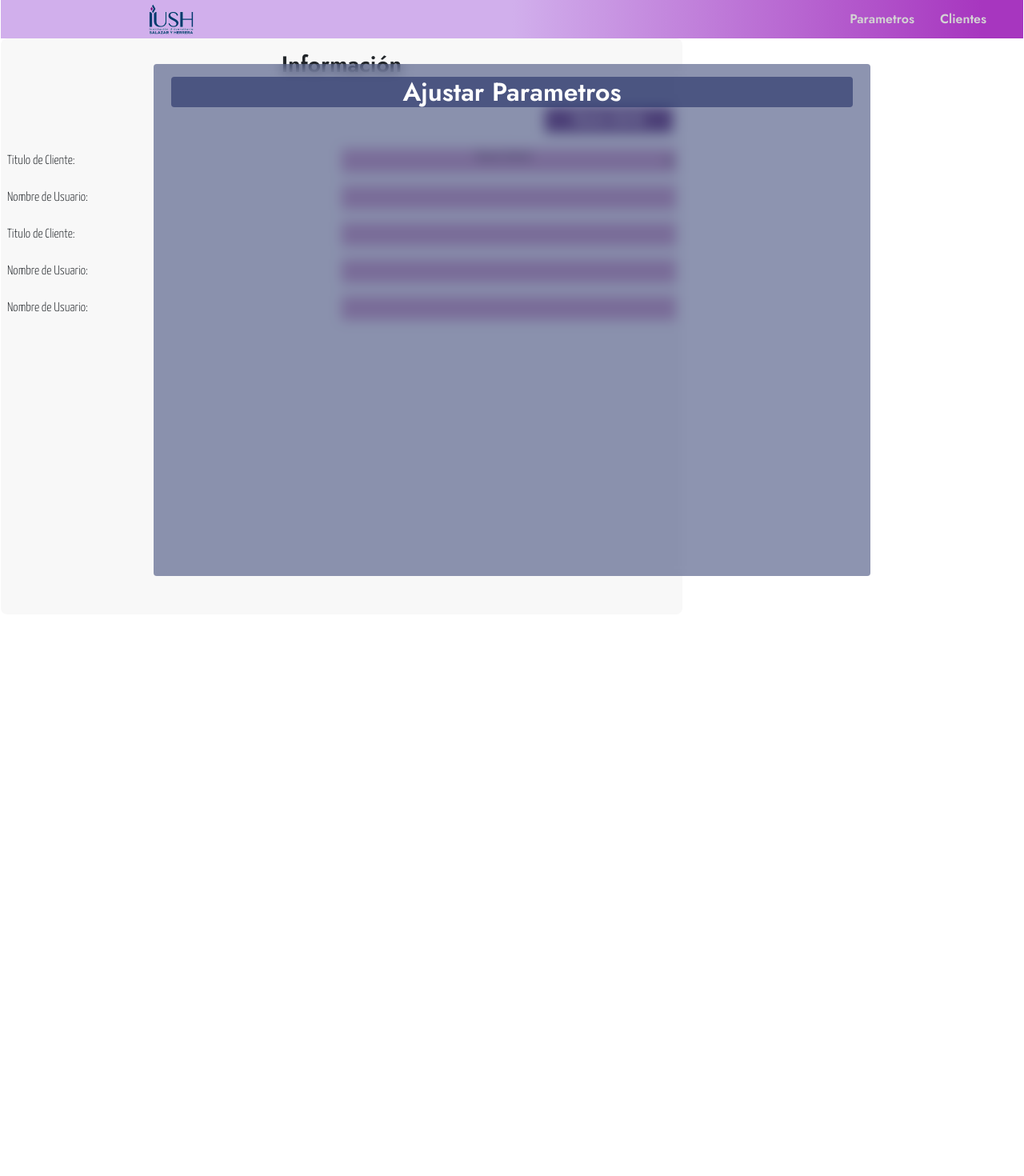
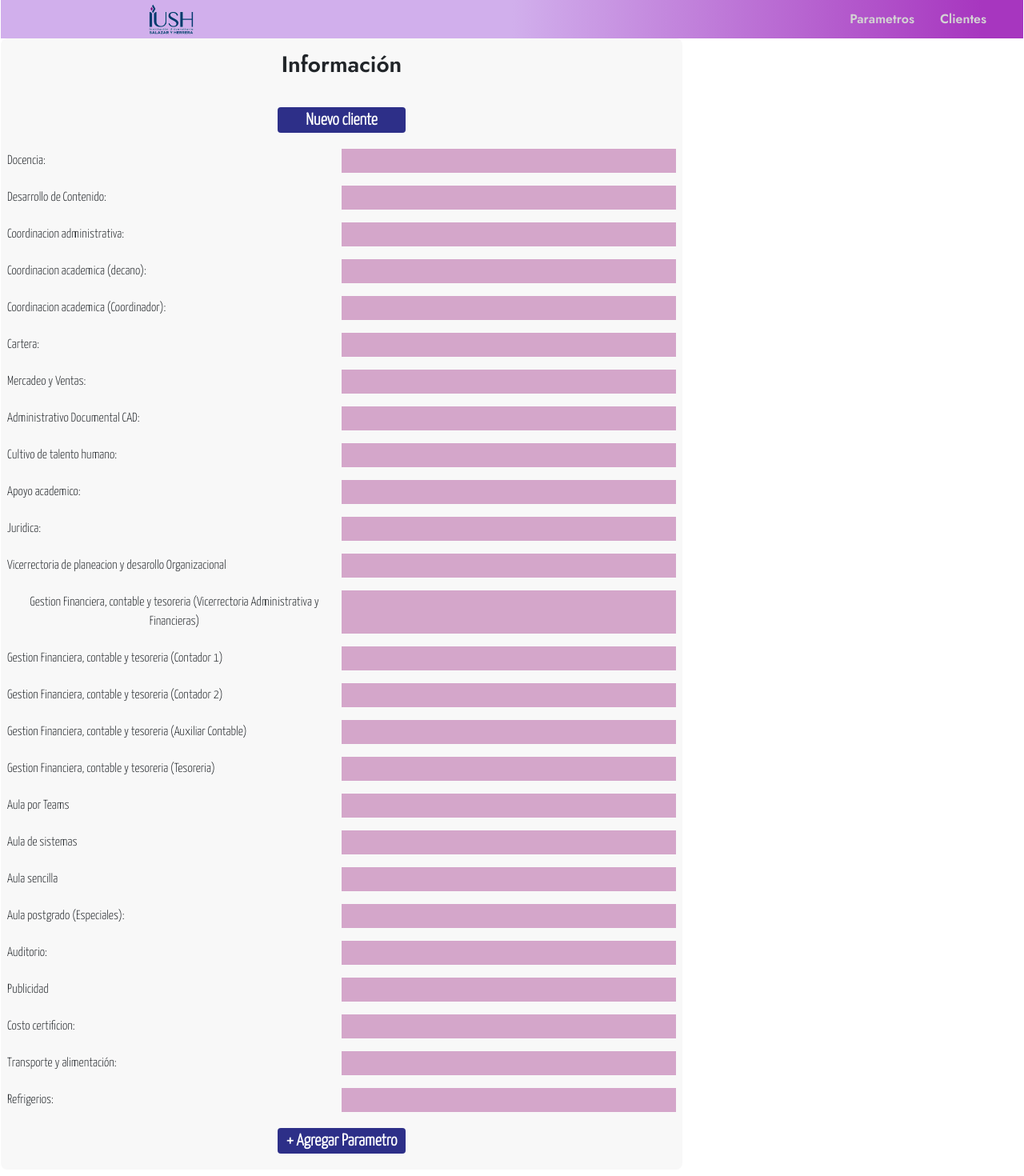
Before and after one commit to jpruedaort/CEIUSH_CLIENT, a React (Create React App) app in the folder Frontend/ppsena/: page / in a window 1280 px wide. Shown: the top 1470 px of the page at 80% size. Before the commit the page ends 826 px from the top, so only its background shows below. Built offline with nearby package versions, Linux system fonts and the light colour scheme.

Commit message:
Se agrego parametros de cotizacion

```diff
--- a/Frontend/ppsena/src/App.css
+++ b/Frontend/ppsena/src/App.css
@@ -119,8 +119,10 @@ h1 {
 }
 
 #btnLine {
-  justify-content: flex-end;
+  justify-content: center;
 }
+
+
 
 #btnLine button {
   height: 2rem;
@@ -129,7 +131,7 @@ h1 {
   border-radius: 4px;
   color: white;
   margin: 4px;
-  background-color: rgb(110, 67, 128);
+  background-color: rgb(45, 47, 136);
   font-size: 1.3rem;
   font-weight: bold;
 }
--- a/Frontend/ppsena/src/App.js
+++ b/Frontend/ppsena/src/App.js
@@ -4,6 +4,7 @@ import "./App.css";
 import UserWindow from "./component/userWindow";
 import UserList from "./component/UserList";
 import Parameters from "./component/parameters";
+import  Cotizacion  from "./component/cotizacion";
 
 //Crear contexto para uso con los componentes hijos.
 export const genContext = createContext();
@@ -12,6 +13,7 @@ function App() {
   //Estados para abrir y cerrar las diferentes ventanas
   const [userInput, setUserInput] = useState(false); // Estado para crear nuevo usuario
   const [clientList, setclientList] = useState(false);
+  const [nombre,setNombre]= useState()
 
   //para abrir o cerrar la ventana de nuevo usuario
   const toogleClient = (e) => {
@@ -26,6 +28,11 @@ function App() {
     setclientList(!clientList);
     console.log("UserList");
   };
+
+  //cambia el nombre
+  const nombrehappy = (e) => {
+    setNombre(e.target.value)
+  }
 
   const value = { toogleClient, toogleClientList };
 
@@ -58,34 +65,125 @@ function App() {
                 </button>
               </div>
               <div className="inputLine">
-                <label>Titulo de Cliente: </label>
-                <select className="input-group">
-                  <option value="new1">Nuevo Cliente</option>
-                </select>
+                <label>Docencia: </label>
+                <input onChange={e=>nombrehappy(e)}></input>
               </div>
               <div className="inputLine">
-                <label>Nombre de Usuario: </label>
+                <label>Desarrollo de Contenido: </label>
                 <input></input>
               </div>
               <div className="inputLine">
-                <label>Titulo de Cliente: </label>
+                <label>Coordinacion administrativa: </label>
                 <input></input>
               </div>
               <div className="inputLine">
-                <label>Nombre de Usuario: </label>
+                <label>Coordinacion academica (decano): </label>
                 <input></input>
               </div>
               <div className="inputLine">
-                <label>Nombre de Usuario: </label>
+                <label>Coordinacion academica (Coordinador): </label>
                 <input></input>
               </div>
+              <div className="inputLine">
+                <label>Cartera: </label>
+                <input></input>
+              </div>
+              <div className="inputLine">
+                <label>Mercadeo y Ventas: </label>
+                <input></input>
+              </div>
+              <div className="inputLine">
+                <label>Administrativo Documental CAD: </label>
+                <input></input>
+              </div>
+              <div className="inputLine">
+                <label>Cultivo de talento humano: </label>
+                <input></input>
+              </div>
+              <div className="inputLine">
+                <label>Apoyo academico: </label>
+                <input></input>
+              </div>
+              <div className="inputLine">
+                <label>Juridica: </label>
+                <input></input>
+              </div>
+              <div className="inputLine">
+                <label>Vicerrectoria de planeacion y desarollo Organizacional </label>
+                <input></input>
+              </div>
+              <div className="inputLine">
+                <label>Gestion Financiera, contable y tesoreria (Vicerrectoria Administrativa y Financieras) </label>
+                <input></input>
+              </div>
+              <div className="inputLine">
+                <label>Gestion Financiera, contable y tesoreria (Contador 1) </label>
+                <input></input>
+              </div>
+              <div className="inputLine">
+                <label>Gestion Financiera, contable y tesoreria (Contador 2) </label>
+                <input></input>
+              </div>
+              <div className="inputLine">
+                <label>Gestion Financiera, contable y tesoreria (Auxiliar Contable) </label>
+                <input></input>
+              </div>
+              <div className="inputLine">
+                <label>Gestion Financiera, contable y tesoreria (Tesoreria) </label>
+                <input></input>
+              </div>
+              <div className="inputLine">
+                <label>Aula por Teams</label>
+                <input></input>
+              </div>
+              <div className="inputLine">
+                <label>Aula de sistemas</label>
+                <input></input>
+              </div>
+              <div className="inputLine">
+                <label>Aula sencilla</label>
+                <input></input>
+              </div>
+              <div className="inputLine">
+                <label>Aula postgrado (Especiales): </label>
+                <input></input>
+              </div>
+              <div className="inputLine">
+                <label>Auditorio: </label>
+                <input></input>
+              </div>
+              <div className="inputLine">
+                <label>Publicidad </label>
+                <input></input>
+              </div>
+              <div className="inputLine">
+                <label>Costo certificion: </label>
+                <input></input>
+              </div>
+              <div className="inputLine">
+                <label>Transporte y alimentación: </label>
+                <input></input>
+              </div>
+              <div className="inputLine">
+                <label>Refrigerios: </label>
+                <input></input>
+              </div>
+              <div className="inputLine" id="btnLine">
+                <button onClick={(e) => toogleClient(e)}>
+                  {" "}
+                  + Agregar Parametro{" "}
+                </button>
+                <h1>{nombre}</h1>
+              </div>
+
             </form>
           </div>
           <div className=" rightmaincol col-4  p-0"></div>
         </div>
         {userInput && <UserWindow></UserWindow>}
         {clientList && <UserList></UserList>}
-        <Parameters></Parameters>
+
+
       </div>
     </genContext.Provider>
   );
--- /dev/null
+++ b/Frontend/ppsena/src/component/cotizacion.js
@@ -0,0 +1,35 @@
+import "./userWindow.css";
+
+export default function Cotizacion (){
+
+    return(
+        <div className="usermainWindow">
+        <div className="userContent" id="userCotizacion">
+          <h2>Cotizacion</h2>
+          <form>
+          <div className="newuserinputLine">
+            <label>Docencia</label>
+            <input className="input-group"></input>
+          </div>
+          <div className="newuserinputLine">
+            <label>Desarrollo de Contenido</label>
+            <input className="input-group"></input>
+          </div>
+          <div className="newuserinputLine">
+            <label>Coordinacion administrativa</label>
+            <input className="input-group"></input>
+          </div>
+          <div className="newuserinputLine">
+            <label>Coordinacion academica (decano)</label>
+            <input className="input-group"></input>
+          </div>
+          <div className="newuserinputLine">
+            <label>Coordinacion academica (Coordinador)</label>
+            <input className="input-group"></input>
+          </div>
+
+          </form>
+        </div>
+      </div>
+    );
+}
--- a/Frontend/ppsena/src/component/userWindow.css
+++ b/Frontend/ppsena/src/component/userWindow.css
@@ -112,3 +112,7 @@ th {
 td {
   padding: 0 0.2rem 0 0.2rem;
 }
+
+#userCotizacion{
+  font-size: 1rem;
+}
```
